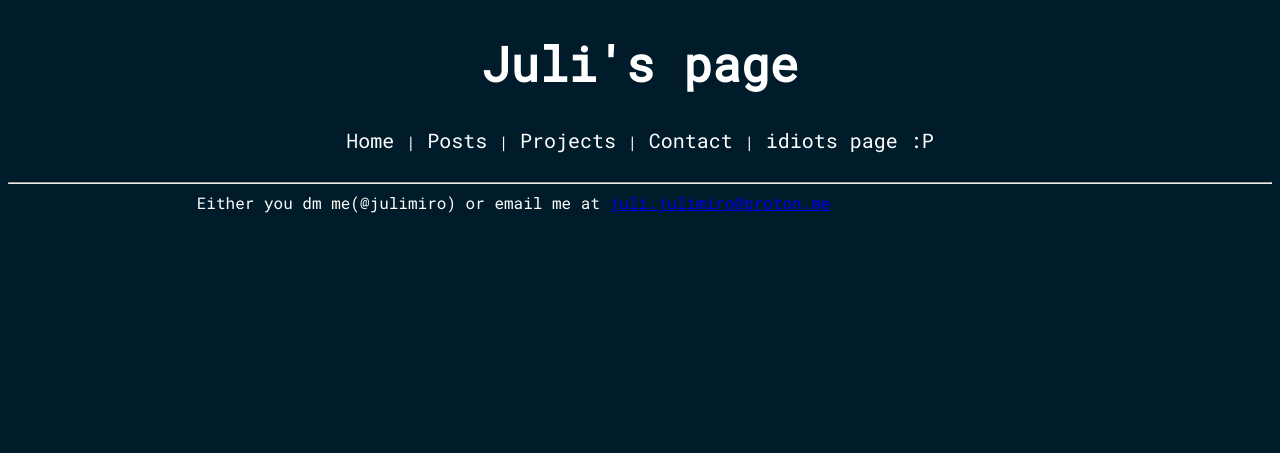
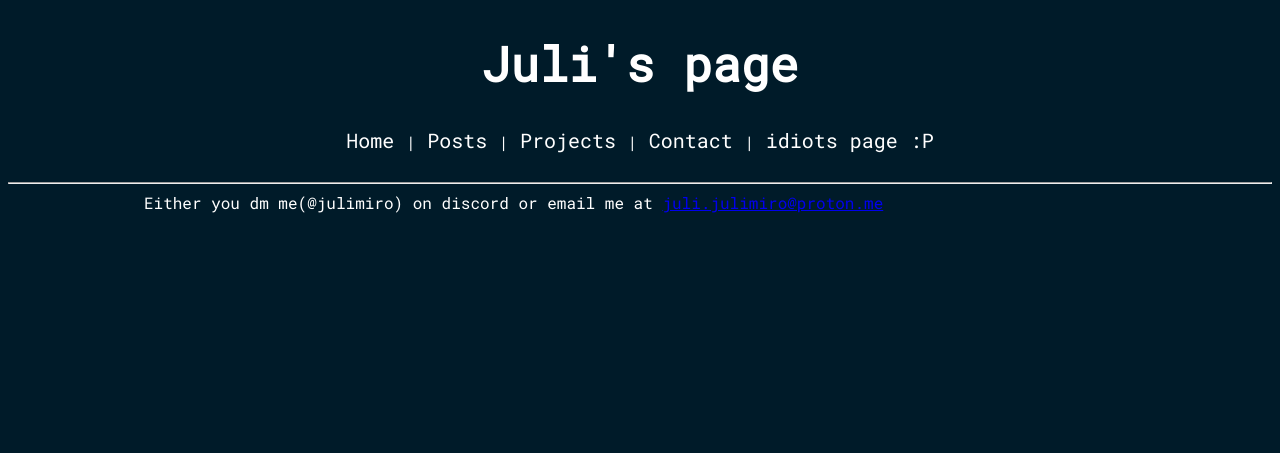
Before and after one commit to Juliasmatius/Website, a PHP site: page /contacts/ in a window 1280 px wide. Shown: the top 453 px of the page. Run offline with PHP 8.4, Linux system fonts and the light colour scheme.

Commit message:
clarification

```diff
--- a/contacts/index.php
+++ b/contacts/index.php
@@ -31,7 +31,7 @@
 
   <div class="main">
     <div class="page_text_left">
-      Either you dm me(@julimiro) or email me at <a href="mailto:juli.julimiro@proton.me">juli.julimiro@proton.me</a>
+      Either you dm me(@julimiro) on discord or email me at <a href="mailto:juli.julimiro@proton.me">juli.julimiro@proton.me</a>
     </div>
   </div>
 </div>
```
